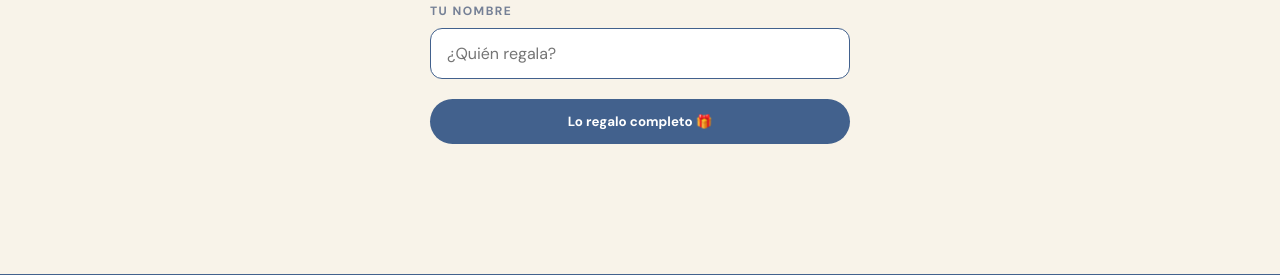
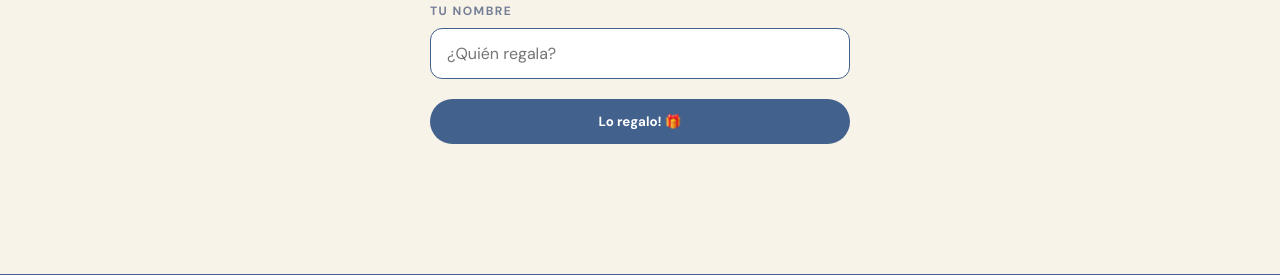
Before and after one commit to fabigonzr22/baby-isaac, a Flask app: template templates/producto.html in a window 1280 px wide. Shown: the part 235-510 px from the top of the page. Run offline with Flask 3, Linux system fonts and the light colour scheme; the template is opened without the code that fills it, so the values that code supplies are empty; some libraries are stand-ins or nearby versions.

Commit message:
Botón de reserva: 'Lo regalo!'

```diff
--- a/templates/producto.html
+++ b/templates/producto.html
@@ -29,7 +29,7 @@
     <form class="form-reserva" method="post" action="{{ url_for('reservar', producto_id=p['id']) }}">
       <label for="nombre">Tu nombre</label>
       <input type="text" id="nombre" name="nombre" placeholder="¿Quién regala?" required autofocus>
-      <button class="button" type="submit" style="width:100%;">Lo regalo completo 🎁</button>
+      <button class="button" type="submit" style="width:100%;">Lo regalo! 🎁</button>
     </form>
   {% else %}
     <div class="status-banner agotado">
```
